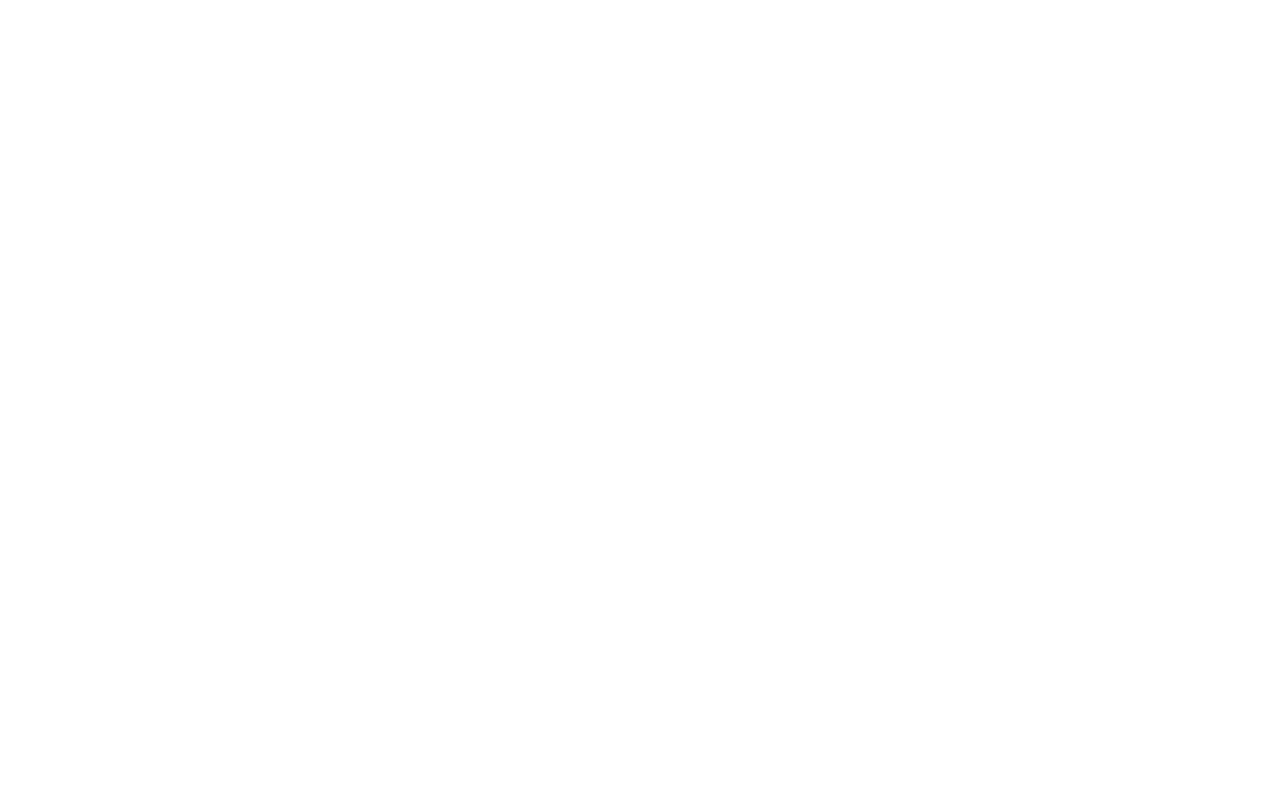
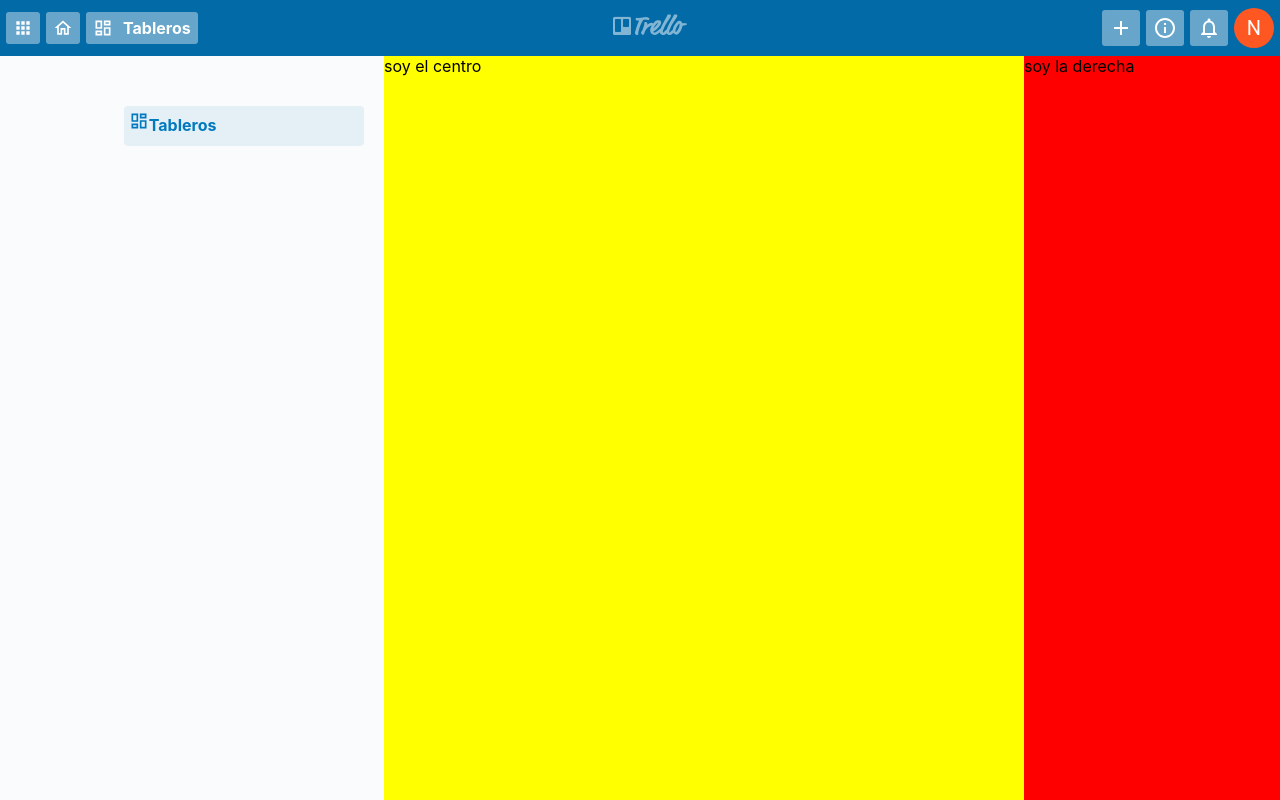
Before and after one commit to josemiguelbayarri/clon_trello_frontend, a React (Create React App) app: page /boards in a window 1280 px wide. Built offline with nearby package versions, Linux system fonts and the light colour scheme.

Commit message:
board file created

```diff
--- a/src/App.jsx
+++ b/src/App.jsx
@@ -1,7 +1,7 @@
 import React from "react";
 import { BrowserRouter, Switch, Route } from "react-router-dom";
 import "./App.css";
-import Header from "./components/Header/Header";
+import Boards from "./components/Boards/Boards";
 import Login from "./components/Login/Login";
 import Register from "./components/Register/Register";
 import Welcome from "./components/Welcome/Welcome";
@@ -13,7 +13,7 @@
         <Route path="/" exact component={Welcome} />
         <Route path="/login" exact component={Login} />
         <Route path="/register" exact component={Register} />
-        <Route path="/header" exact component={Header} />
+        <Route path="/boards" exact component={Boards} />
         {/* <Route path="/:username/boards" exact component={Boards} /> */}
       </Switch>
     </BrowserRouter>
--- /dev/null
+++ b/src/components/Boards/Boards.css
@@ -0,0 +1,43 @@
+.boards{
+    width: 100%;
+    height: 100vh;
+}
+
+.boards_general{
+    display: flex;
+    height: 93vh;
+}
+
+.boards_left{
+    background-color:#FAFBFC;
+    flex: 0.3;
+    color: #0079bf;
+    display: flex;
+    justify-content: flex-end;
+}
+
+.caja_tablero{
+    background-color: #e4f0f6;
+    width: 60%;
+    padding: .3em;
+    border-radius: 4px;
+    height: 30px;
+    margin-top: 50px;
+    margin-right: 20px;
+    cursor: pointer;
+    font-weight: bold;
+}
+
+.boards_left .icon_title2{
+
+}
+
+.boards_center{
+    background-color: yellow;
+    flex: 0.5;
+}
+
+.boards_right{
+    background-color: red;
+    flex: 0.2;
+}
--- /dev/null
+++ b/src/components/Boards/Boards.jsx
@@ -0,0 +1,24 @@
+import React from "react";
+import Header from "../Header/Header";
+import "./Boards.css";
+import DashboardOutlinedIcon from "@material-ui/icons/DashboardOutlined";
+
+function Boards() {
+  return (
+    <div className="boards">
+      <Header />
+      <div className="boards_general">
+        <div className="boards_left">
+          <div className="caja_tablero">
+            <DashboardOutlinedIcon fontSize="small" />
+            <span className="icon_title2">Tableros</span>
+          </div>
+        </div>
+        <div className="boards_center">soy el centro</div>
+        <div className="boards_right">soy la derecha</div>
+      </div>
+    </div>
+  );
+}
+
+export default Boards;
--- a/src/components/Header/Header.css
+++ b/src/components/Header/Header.css
@@ -1,29 +1,19 @@
-.boards{
-    background-color: #FAFBFC;
-    width: 100%;
-    height: 100vh;
-}
-
 .cabecera{
     width: 100%;
-    height: 40px;
+    height: 7vh;
     background-color: #026AA7;
     display: flex;
     justify-content: space-between;
     align-items: center;
 }
 
-.logo_login img{
-    width: 140px;
-    height: auto;
-    margin: 40px 0;
-}
 
 .left, .right{
     display: flex;
     align-items: center;
     height: 40px;
     color: white;
+    margin: 3px;
 }
 
 .icons{
@@ -49,9 +39,18 @@
     width: 40%;
 }
 
-.icons_image img{
-    border-radius: 100%;
-    width: 100%;
-    height: auto;
-    background-size: cover;
+.icons_image{
+    margin: 3px;
 }
+
+.logo_header img{
+    height: 30px;
+    width: 80px;
+    opacity: 0.5;
+}
+
+.logo_header img:hover{
+    cursor: pointer;
+    opacity: 0.8;
+    transition: .1s;
+}
--- a/src/components/Header/Header.jsx
+++ b/src/components/Header/Header.jsx
@@ -5,9 +5,25 @@
 import DashboardOutlinedIcon from "@material-ui/icons/DashboardOutlined";
 import AddOutlinedIcon from "@material-ui/icons/AddOutlined";
 import NotificationsNoneOutlinedIcon from "@material-ui/icons/NotificationsNoneOutlined";
+import InfoOutlinedIcon from "@material-ui/icons/InfoOutlined";
 import { Link } from "react-router-dom";
-import logo_trello from "../Images/logo_trello.png";
-import perfil_trello from "../Images/perfil.png";
+import logo_header from "../Images/logo_header.png";
+import { Avatar } from "@material-ui/core";
+import { makeStyles } from "@material-ui/core/styles";
+import { deepOrange } from "@material-ui/core/colors";
+
+const useStyles = makeStyles((theme) => ({
+  root: {
+    display: "flex",
+    "& > *": {
+      margin: theme.spacing(1),
+    },
+  },
+  orange: {
+    color: theme.palette.getContrastText(deepOrange[500]),
+    backgroundColor: deepOrange[500],
+  },
+}));
 
 function Header() {
   const [token, setToken] = useState("");
@@ -18,8 +34,10 @@
     setToken(token);
   }, []);
 
+  const classes = useStyles();
+
   return (
-    <div className="boards">
+    <div className="header">
       <header className="cabecera">
         <div className="left">
           <div className="icons">
@@ -35,9 +53,8 @@
         </div>
 
         <div className="center">
-          <Link to="/header" className="logo_login">
-            Regístrese para crear una cuenta
-            <img src={logo_trello} alt="" />
+          <Link to="/boards" className="logo_header">
+            <img src={logo_header} alt="" />
           </Link>
         </div>
 
@@ -46,13 +63,13 @@
             <AddOutlinedIcon />
           </div>
           <div className="icons">
-            <AddOutlinedIcon />
+            <InfoOutlinedIcon />
           </div>
           <div className="icons">
             <NotificationsNoneOutlinedIcon />
           </div>
           <div className="icons_image">
-            <img src={perfil_trello} alt="" />
+            <Avatar className={classes.orange}>N</Avatar>
           </div>
         </div>
       </header>
--- a/src/components/Login/Login.jsx
+++ b/src/components/Login/Login.jsx
@@ -41,7 +41,7 @@
         /* const email = localStorage.getItem("email", user.email); */
 
         /* history.push(`/` + {email} + `/boards`); */
-        history.push("/header");
+        history.push("/boards");
       }, 500);
     });
   };
```
Also changed, not shown: src/components/Images/logo_header.png (added), 1 other file (tests, documents, lock files or other folders).
